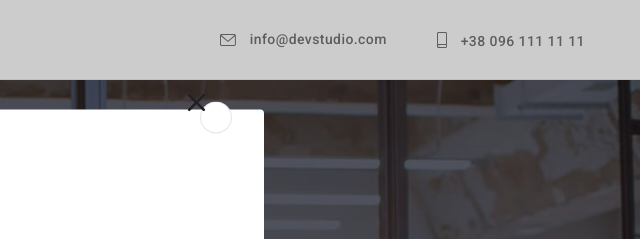
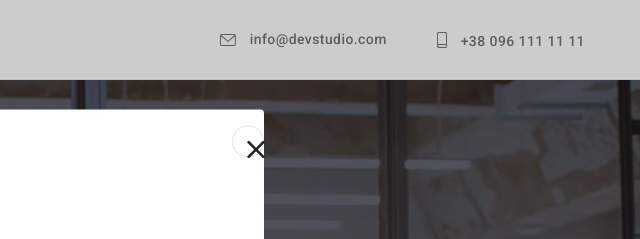
Before and after one commit to AlexeiKokarev/goit-markup-hw-05, a plain HTML site: page index.html in a window 1280 px wide. Both pictures are taken after a click on the button "Заказать услугу". Shown: the top 239 px of the page, 640-1280 px from the left. Drawn offline with nearby package versions, Linux system fonts and the light colour scheme.

Commit message:
123123123123

```diff
--- a/css/styles.css
+++ b/css/styles.css
@@ -710,7 +710,7 @@ img {
     box-sizing: border-box;
     border-radius: 50%;
     cursor: pointer;
-    transform: translate(-75%, -50%);
+    transform: translate(8px, 8px);
 }
 
 .modal-close-btn {
@@ -720,7 +720,7 @@ img {
     fill: #212121;
     top: 0;
     left: 0;
-    transform: translate(-75%, -50%);
+    transform: translate(14px, 14px);
 }
 
 .btn-modal:focus,
```
